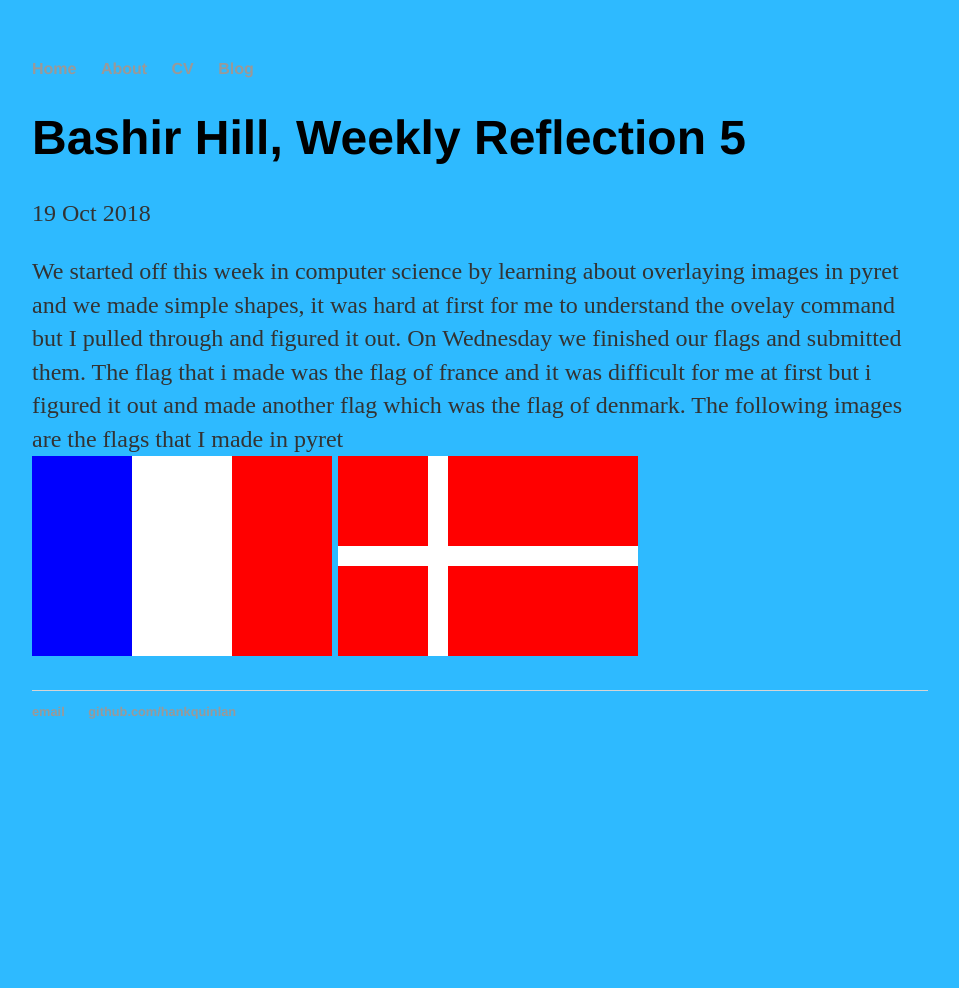
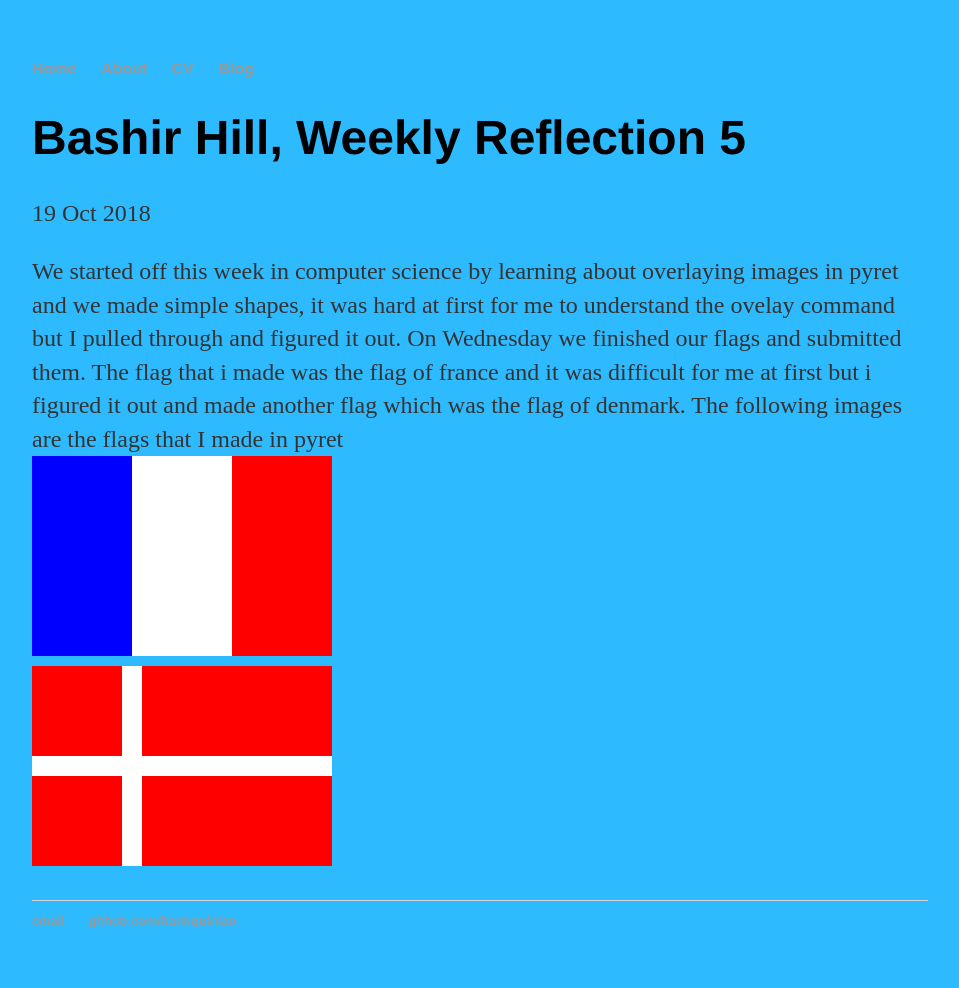
Before and after one commit to Bashirh5698/Bashirh5698.github.io, a Jekyll site: the page built from _posts/2018-10-19-Bashir-hill-Weekly-Reflection-5.md, in a window 1280 px wide. Shown: the whole page, without its empty margins (160-1119 px from the left). Built offline with Jekyll 4.4.1, drawn with Linux system fonts in a browser that asks for light colours; before the commit the page ends 900 px from its top, so only the background shows below that.

Commit message:
Update 2018-10-19-Bashir-hill-Weekly-Reflection-5.md

```diff
--- a/_posts/2018-10-19-Bashir-hill-Weekly-Reflection-5.md
+++ b/_posts/2018-10-19-Bashir-hill-Weekly-Reflection-5.md
@@ -6,4 +6,4 @@ date: 2018-10-19
 
 We started off this week in computer science by learning about overlaying images in pyret and we made simple shapes, it was hard at first for me to understand the ovelay command but I pulled through and figured it out. On Wednesday we finished our flags and submitted them.
 The flag that i made was the flag of france and it was difficult for me at first but i figured it out and made another flag which was the flag of denmark. The following images are the flags that I made in pyret
-![franceflag](/images/franceflag.png)     ![Denmarkflag](/images/DenmarkFlag.png)
+![franceflag](/images/franceflag.png) <br>   ![Denmarkflag](/images/DenmarkFlag.png)
```
